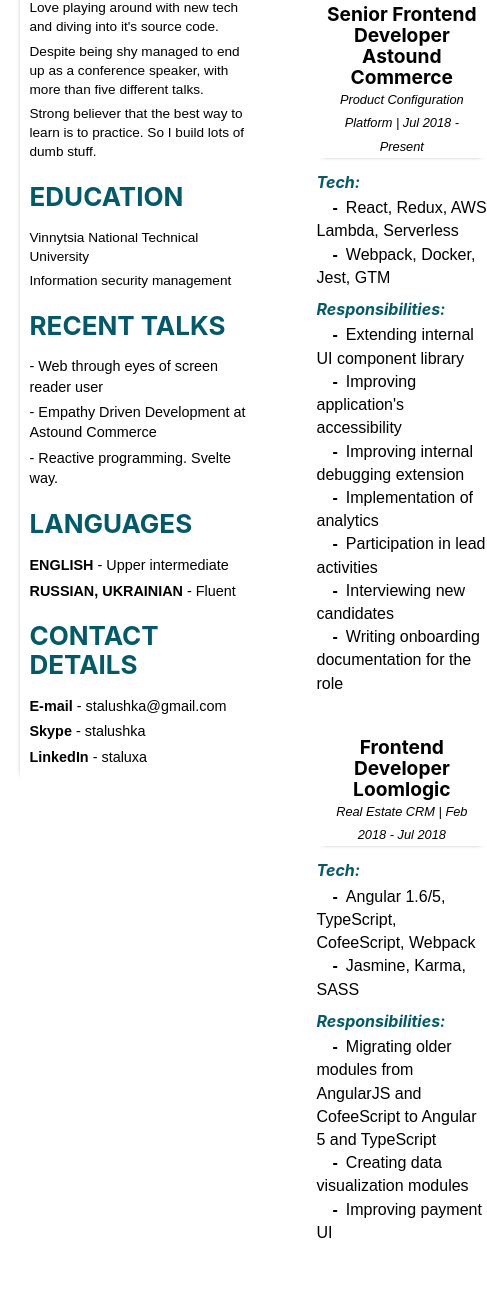
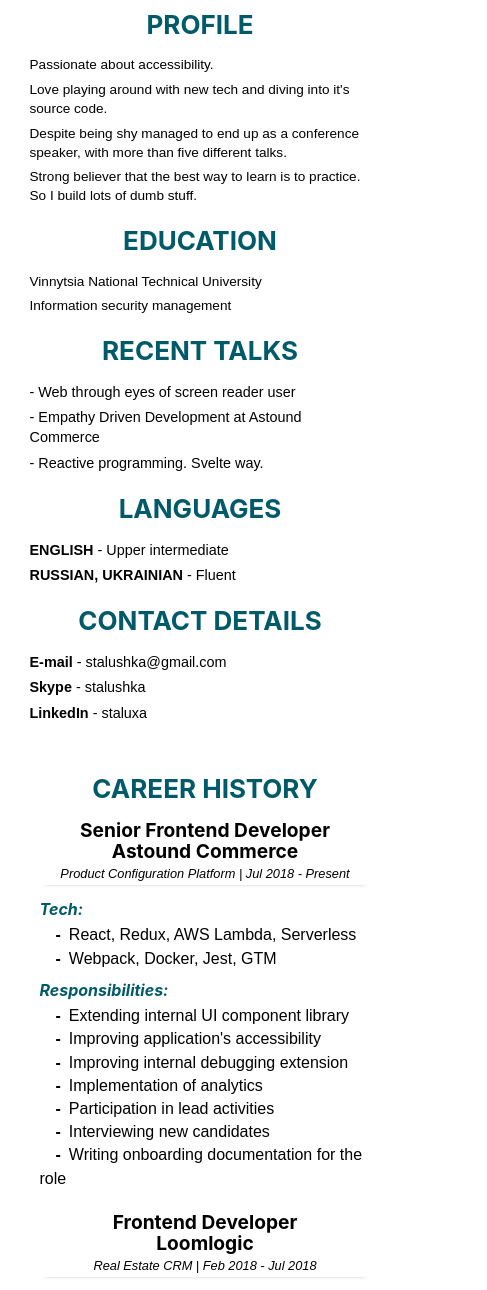
Before and after one commit to Staluxa/gatsby_cv, a Gatsby site: page / in a window 390 px wide. Shown: the part 245-1535 px from the top of the page, 487 px wide, since content can reach past the window. Built offline with nearby package versions, Linux system fonts and the light colour scheme; Gatsby itself is replaced by a stand-in of ours.

Commit message:
Yearly update: mobile

```diff
--- a/src/components/layout.css
+++ b/src/components/layout.css
@@ -690,8 +690,21 @@
     grid-template-columns: 1fr;
   }
 
+  h2, h3 {
+    text-align: center;
+  }
+  .layout-grid main {
+    display: block;
+  }
+  .layout-grid aside {
+    grid-row: auto;
+  }
+
+  aside > div {
+    box-shadow: none !important;
+  }
   .career-wrapper {
-    box-shadow: -3px 0px 5px -6px var(--main-color);
+    box-shadow: none;
     padding-left: calc( var(--spacing) / 2 );
   }
 }
```
